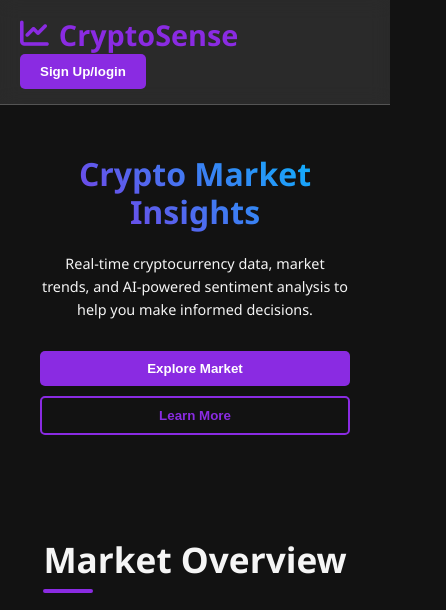
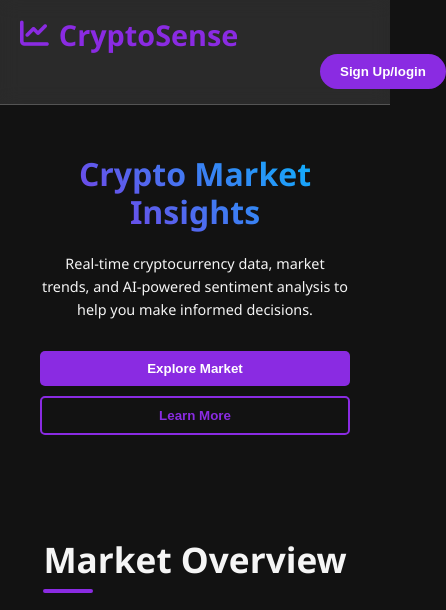
Before and after one commit to Pearltechie/CryptoSense, a plain HTML site: page index.html in a window 390 px wide. Shown: the top 610 px of the page, 446 px wide, since content can reach past the window. Drawn offline with nearby package versions, Linux system fonts and the light colour scheme.

Commit message:
adjusted the size of the signup button for responsiveness

```diff
--- a/style.css
+++ b/style.css
@@ -1219,11 +1219,8 @@ footer {
     .mobile-menu-close:hover {
         color: var(--secondary);
     }
-    .btn btn-outline {
-        width:10px;
-        height:10px;
-        padding: 5px 10px;
-        font-size: 0.2rem;
-        margin-left: 10px;
-    }
+   #signupBtn{
+    left: 300px;
+    border-radius: 20px;
+  }
 }
```
